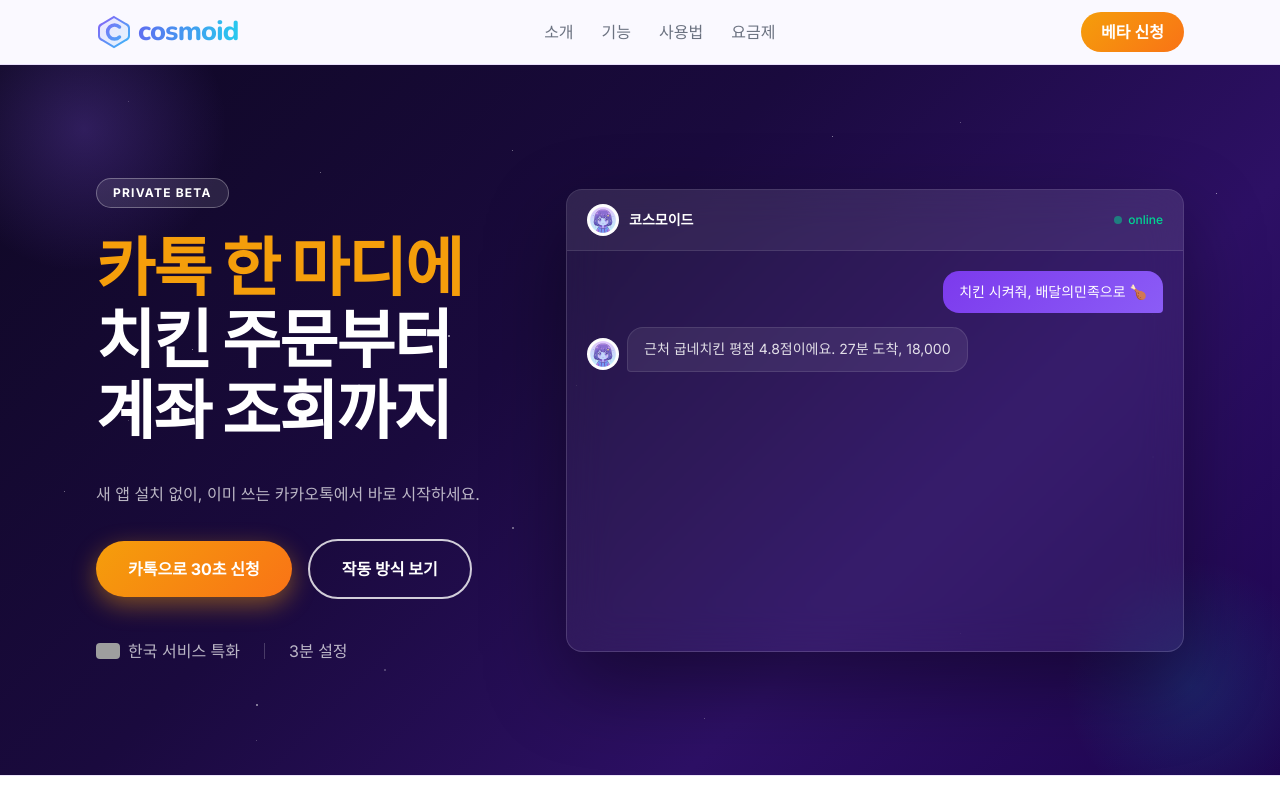
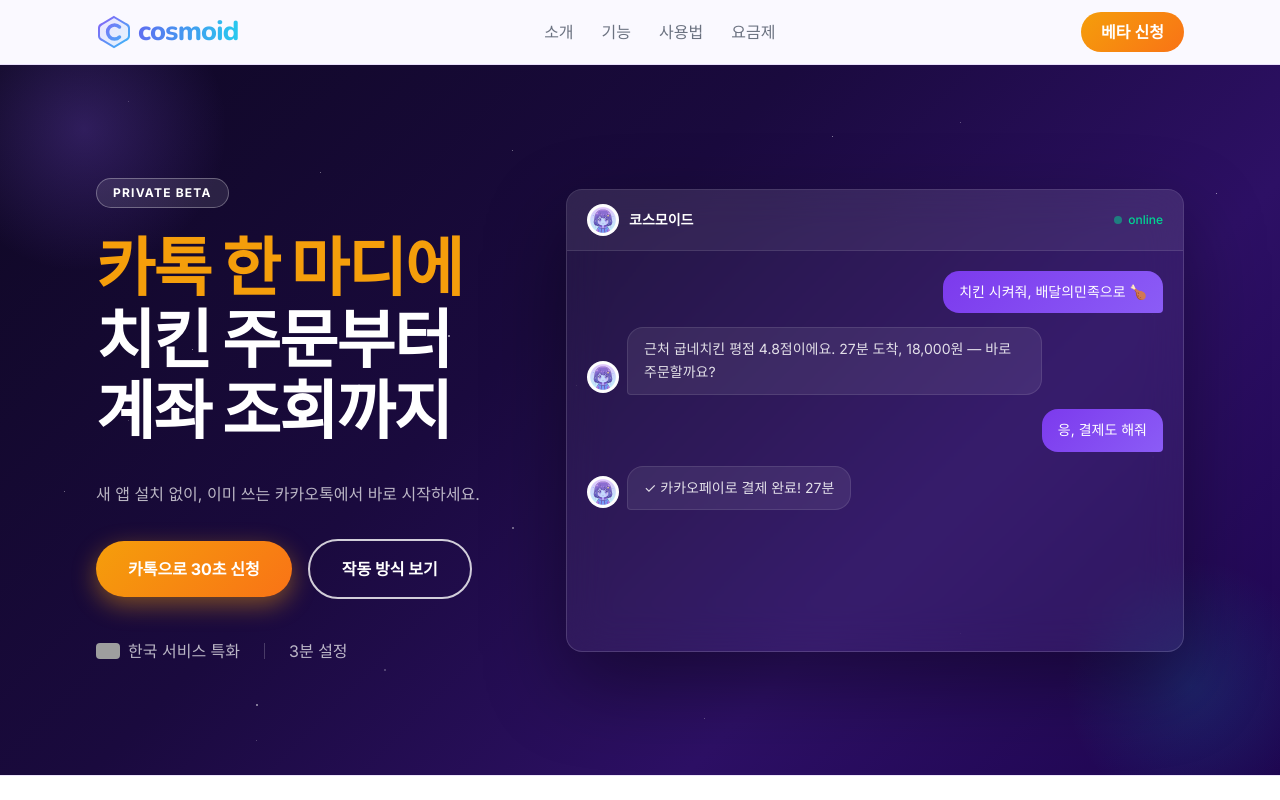
Before and after one commit to seojoonkim/cosmoid, a Next.js app: page / in a window 1280 px wide. Shown: the top 800 px of the page. Built offline with nearby package versions, Linux system fonts and the light colour scheme; grey boxes are pictures that could not be loaded.

Commit message:
style: 채팅 타이핑 45ms 통일 (user=ai, 2배 빠르게)

```diff
--- a/src/components/Hero.tsx
+++ b/src/components/Hero.tsx
@@ -84,7 +84,7 @@
     setTypingText("");
     let i = 0;
     const full = newMsg.text;
-    const speed = newMsg.from === "user" ? 80 : 120;
+    const speed = 45;
 
     const tid = setInterval(() => {
       i++;
```
